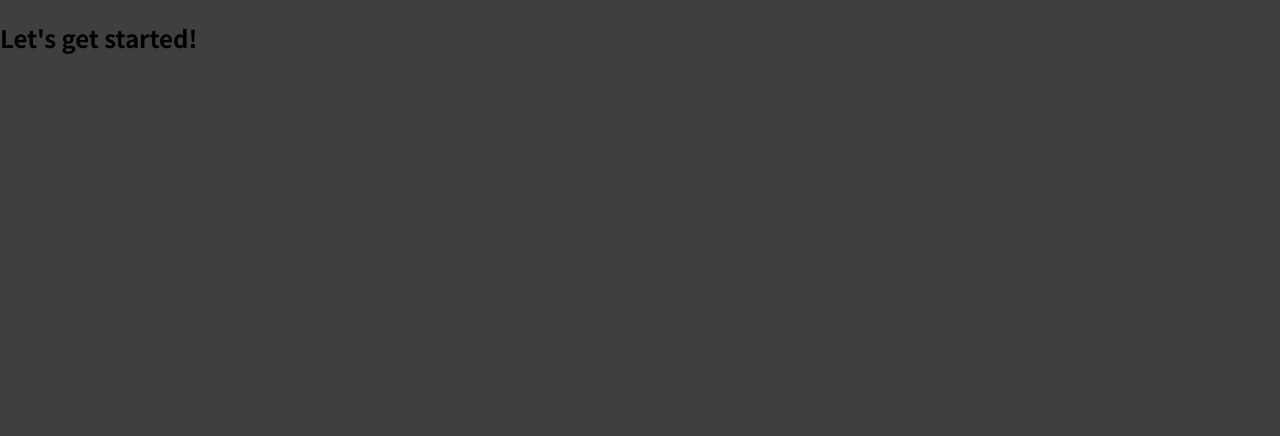
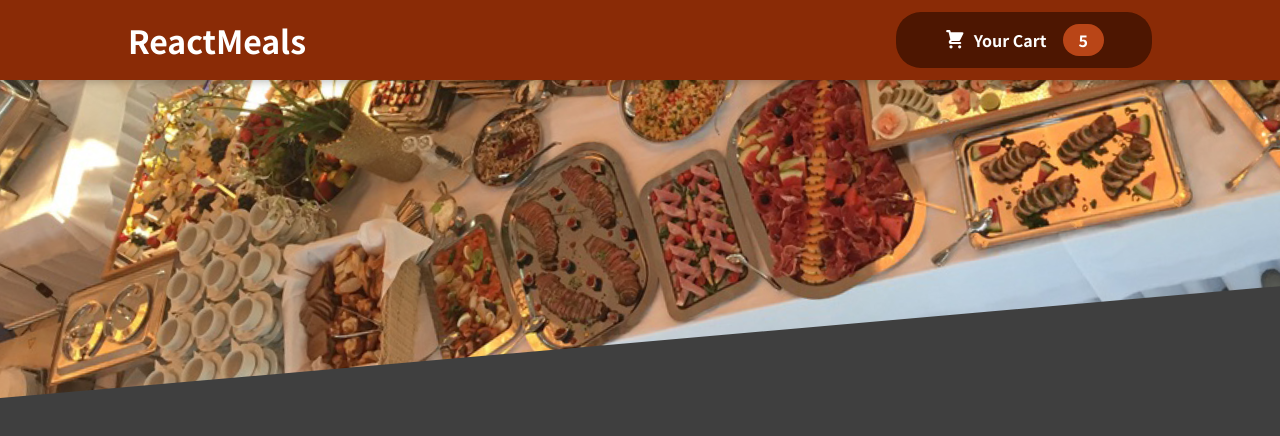
Before and after one commit to ernadKovacevic/food-order-app, a React (Create React App) app: page / in a window 1280 px wide. Shown: the top 436 px of the page. Built offline with nearby package versions, Linux system fonts and the light colour scheme.

Commit message:
creating looks of header

```diff
--- a/src/App.js
+++ b/src/App.js
@@ -1,8 +1,11 @@
+import Header from './components/Layout/Header';
+import { Fragment } from 'react';
+
 function App() {
   return (
-    <div>
-      <h2>Let's get started!</h2>
-    </div>
+    <Fragment>
+      <Header />
+    </Fragment>
   );
 }
 
--- /dev/null
+++ b/src/components/Layout/CartIcon.js
@@ -0,0 +1,13 @@
+const CartIcon = () => {
+  return (
+    <svg
+      xmlns='http://www.w3.org/2000/svg'
+      viewBox='0 0 20 20'
+      fill='currentColor'
+    >
+      <path d='M3 1a1 1 0 000 2h1.22l.305 1.222a.997.997 0 00.01.042l1.358 5.43-.893.892C3.74 11.846 4.632 14 6.414 14H15a1 1 0 000-2H6.414l1-1H14a1 1 0 00.894-.553l3-6A1 1 0 0017 3H6.28l-.31-1.243A1 1 0 005 1H3zM16 16.5a1.5 1.5 0 11-3 0 1.5 1.5 0 013 0zM6.5 18a1.5 1.5 0 100-3 1.5 1.5 0 000 3z' />
+    </svg>
+  );
+};
+
+export default CartIcon;
--- /dev/null
+++ b/src/components/Layout/Header.js
@@ -0,0 +1,21 @@
+import { Fragment } from 'react';
+import classes from './Header.module.css';
+import mealsImage from '../../assets/meals.jpg';
+import HeaderCartButton from './HeaderCartButton';
+
+const Header = () => {
+  return (
+    <Fragment>
+      <header className={classes.header}>
+        <h1>ReactMeals</h1>
+        {/* <button>Cart</button> */}
+        <HeaderCartButton />
+      </header>
+      <div className={classes['main-image']}>
+        <img src={mealsImage} />
+      </div>
+    </Fragment>
+  );
+};
+
+export default Header;
--- /dev/null
+++ b/src/components/Layout/Header.module.css
@@ -0,0 +1,29 @@
+.header {
+  position: fixed;
+  top: 0;
+  left: 0;
+  width: 100%;
+  height: 5rem;
+  background-color: #8a2b06;
+  color: white;
+  display: flex;
+  justify-content: space-between;
+  align-items: center;
+  padding: 0 10%;
+  box-shadow: 0 2px 8px rgba(0, 0, 0, 0.25);
+  z-index: 10;
+}
+
+.main-image {
+  width: 100%;
+  height: 25rem;
+  z-index: 0;
+  overflow: hidden;
+}
+
+.main-image img {
+  width: 110%;
+  height: 100%;
+  object-fit: cover;
+  transform: rotateZ(-5deg) translateY(-4rem) translateX(-1rem);
+}
--- /dev/null
+++ b/src/components/Layout/HeaderCartButton.js
@@ -0,0 +1,17 @@
+import { Fragment } from 'react';
+import classes from './HeaderCartButton.module.css';
+import CartIcon from './CartIcon';
+
+const HeaderCartButton = () => {
+  return (
+    <button className={classes.button}>
+      <span className={classes.icon}>
+        <CartIcon />
+      </span>
+      <span>Your Cart</span>
+      <span className={classes.badge}>5</span>
+    </button>
+  );
+};
+
+export default HeaderCartButton;
--- /dev/null
+++ b/src/components/Layout/HeaderCartButton.module.css
@@ -0,0 +1,59 @@
+.button {
+  cursor: pointer;
+  font: inherit;
+  border: none;
+  background-color: #4d1601;
+  color: white;
+  padding: 0.75rem 3rem;
+  display: flex;
+  justify-content: space-around;
+  align-items: center;
+  border-radius: 25px;
+  font-weight: bold;
+}
+
+.button:hover,
+.button:active {
+  background-color: #2c0d00;
+}
+
+.icon {
+  width: 1.35rem;
+  height: 1.35rem;
+  margin-right: 0.5rem;
+}
+
+.badge {
+  background-color: #b94517;
+  padding: 0.25rem 1rem;
+  border-radius: 25px;
+  margin-left: 1rem;
+  font-weight: bold;
+}
+
+.button:hover .badge,
+.button:active .badge {
+  background-color: #92320c;
+}
+
+.bump {
+  animation: bump 300ms ease-out;
+}
+
+@keyframes bump {
+  0% {
+    transform: scale(1);
+  }
+  10% {
+    transform: scale(0.9);
+  }
+  30% {
+    transform: scale(1.1);
+  }
+  50% {
+    transform: scale(1.15);
+  }
+  100% {
+    transform: scale(1);
+  }
+}
```
Also changed, not shown: src/assets/meals.jpg (added).
